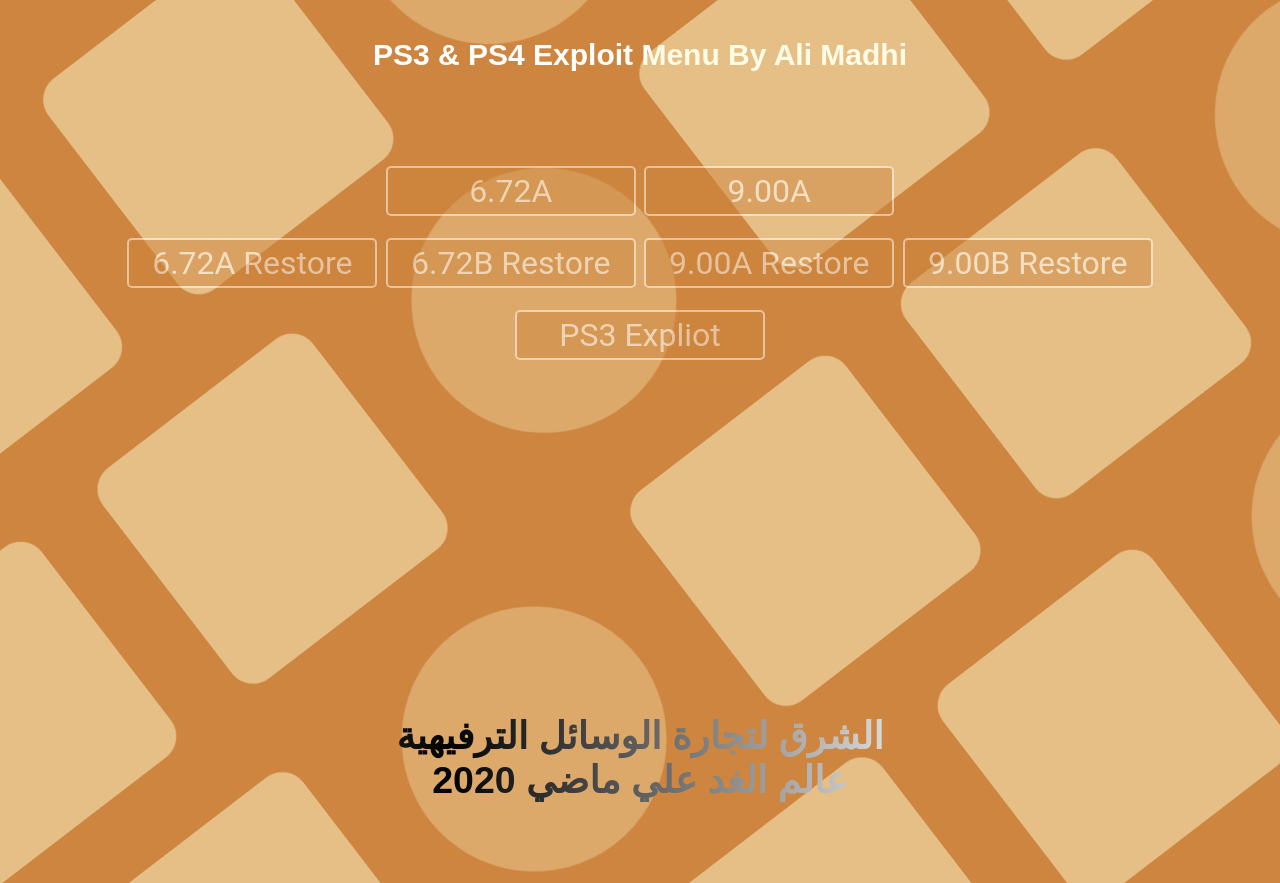
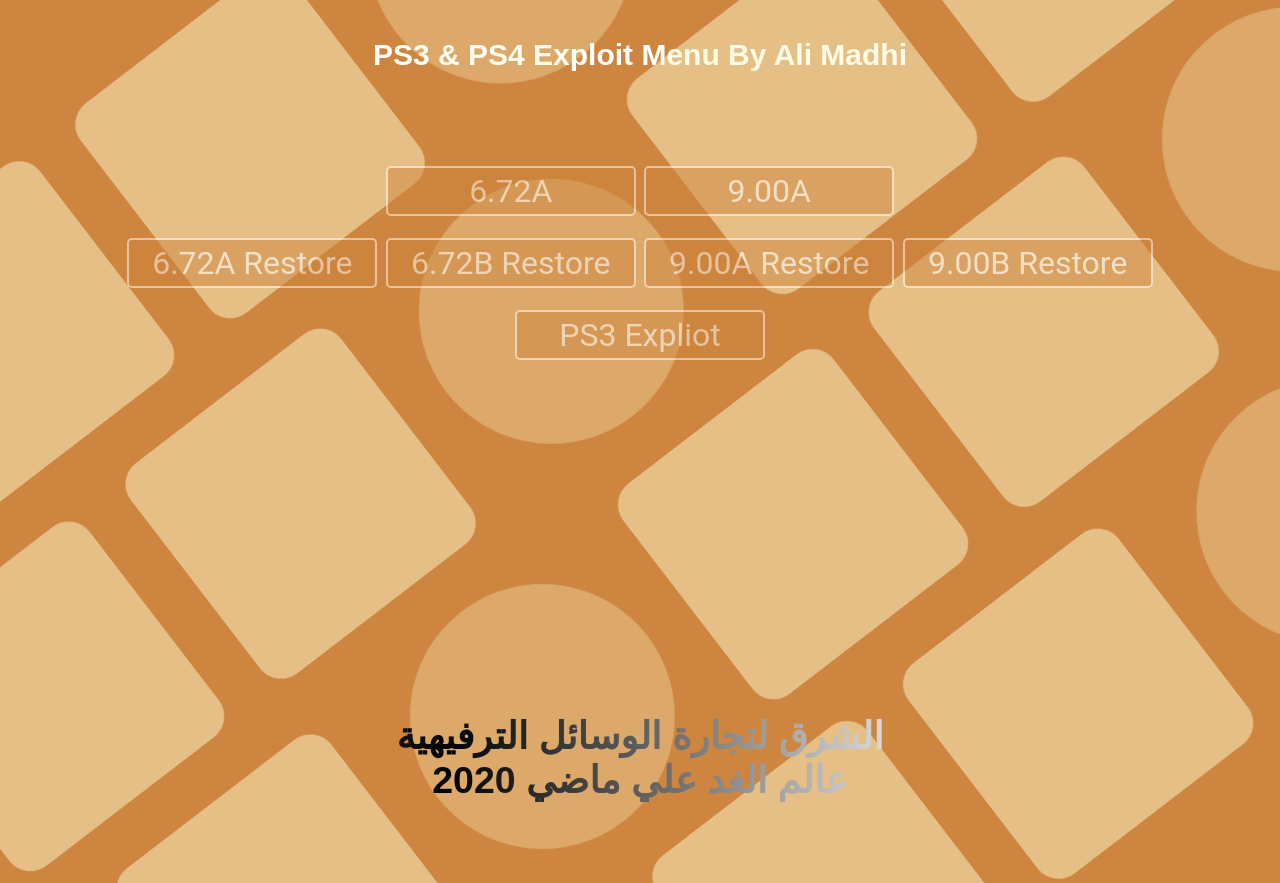
Before and after one commit to pe83/pe83.github.io, a PHP site: page / in a window 1280 px wide. Run offline with PHP 8.4, Linux system fonts and the light colour scheme.

Commit message:
Update styles.css

```diff
--- a/styles.css
+++ b/styles.css
@@ -26,9 +26,9 @@ body{
 .tiles2 .tiles__line{-webkit-animation:runner 23s linear infinite;display:flex;transform:translateX(25%)}
 .tiles2 .tiles__line:nth-child(2){-webkit-animation-duration:8s}
 .tiles2 .tiles__line:nth-child(3){-webkit-animation-duration:12s}
-.tiles2 .tiles__line-img{--tile-margin:5vw;height:20vh;width:20vh;opacity:.60}
+.tiles2 .tiles__line-img{--tile-margin:2vw;height:20vh;width:20vh;opacity:.60}
 .tiles2 .tiles__line-img--large{height:6vh;width:100vh;opacity:.40}@keyframes runner{to{-webkit-transform:translateX(-25%)}}
-.tiles__line-img{--tile-margin:3vw;background-position:50% 50%;background-size:cover;border-radius:10%;flex:none;height:30vh;margin:var(--tile-margin);width:30vh;background-color:var(--color-primary);opacity:.50}
+.tiles__line-img{--tile-margin:2vw;background-position:50% 50%;background-size:cover;border-radius:10%;flex:none;height:30vh;margin:var(--tile-margin);width:30vh;background-color:var(--color-primary);opacity:.50}
 .tiles__line-img--large{border-radius:50vh;width:30vh;opacity:.30}
 
 button{
@@ -72,7 +72,6 @@ font-weight:bold;
 
 .linear-wipe {
     text-align: center;
-
     background: linear-gradient(to right, rgb(192,192,192) 20%, rgb(0,0,0) 40%, rgb(255,255,255) 60%, #fff 80%);
     background-size: 200% auto;
     color: #000;
@@ -82,10 +81,7 @@ font-weight:bold;
     -webkit-animation: BackgrounGradient 10s ease infinite;
     -moz-animation: BackgrounGradient 10s ease infinite;
     animation: BackgrounGradient 10s ease infinite;
-
 }
-
-
 
 @-webkit-keyframes BackgrounGradient {
     0%{background-position:0% 50%}
```
Lines whose indentation alone changed are shown as unchanged.
